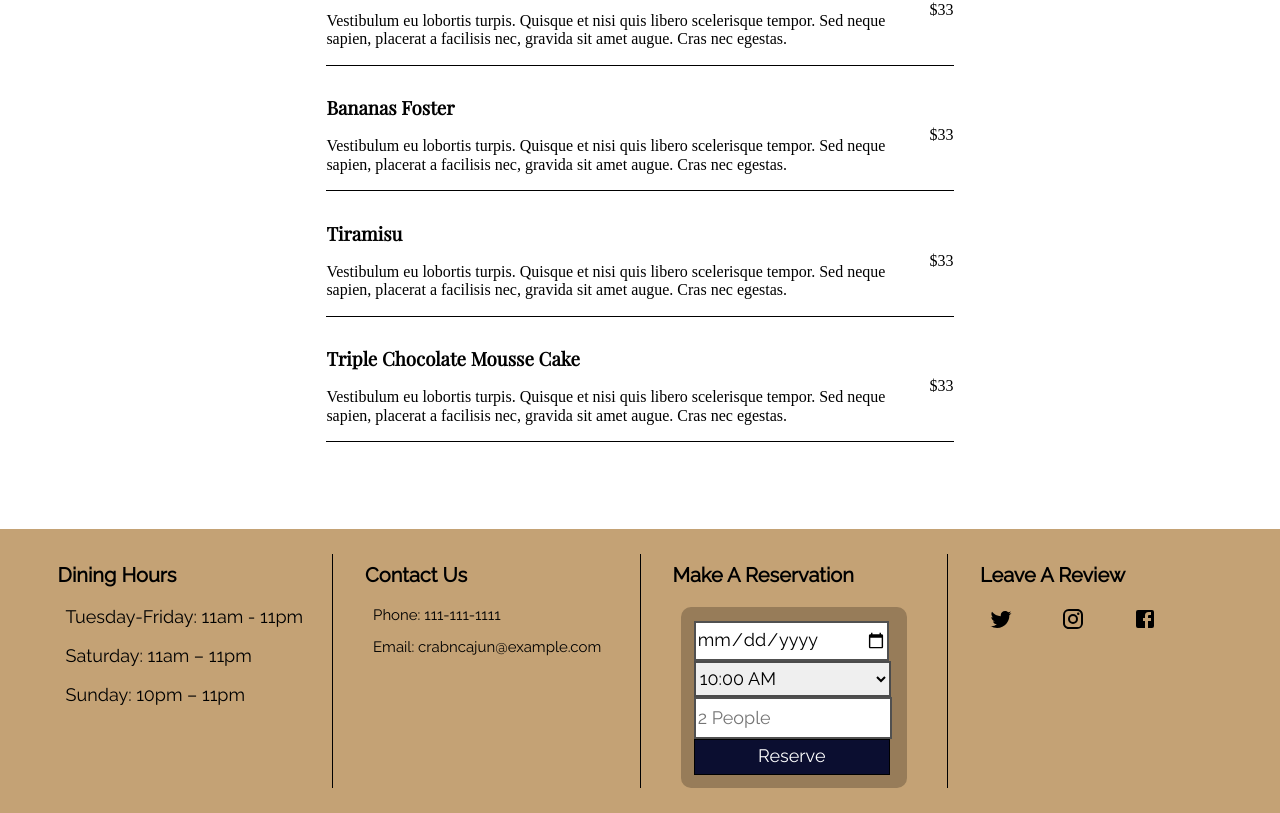
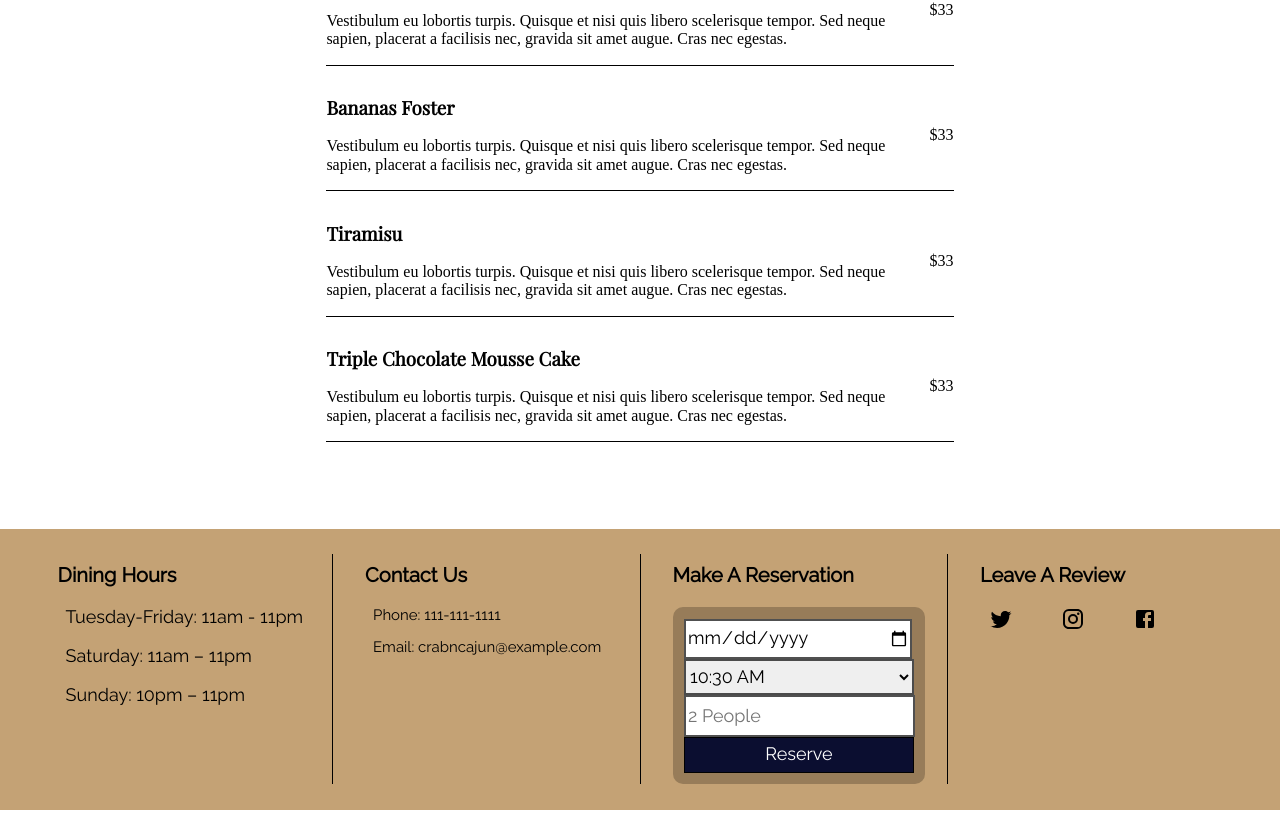
Before and after one commit to breannar888/Crab-N-Creole-Restaurant, a React (Create React App) app: page /menu in a window 1280 px wide. Shown: the part 3049-3862 px from the top of the page. Built offline with nearby package versions, Linux system fonts and the light colour scheme; a web font is replaced by a local one.

Commit message:
fixed width of site/form layout and validation

```diff
--- a/src/components/Layout.js
+++ b/src/components/Layout.js
@@ -2,12 +2,11 @@ import NavBar from "./NavBar";
 import '../css/layout.css';
 
 function Layout(props) {
-    return <div>
+    return <div className="fill-screen">
         <NavBar />
         <main>
             {props.children}
         </main>
     </div>
 }
-
 export default Layout;
--- a/src/components/ReservationForm.js
+++ b/src/components/ReservationForm.js
@@ -13,7 +13,7 @@ class Form extends Component {
 
     this.state = {
       date: "",
-      time: "",
+      time: "10:30 AM",
       amount: "",
     };
 
@@ -39,7 +39,7 @@ class Form extends Component {
 
   handleSubmit = (event) => {
     alert(
-      `${this.state.date}${this.state.time}${this.state.amount}`
+      `Reservation Information: \n\nDate:\n${this.state.date}\nTime:\n${this.state.time}\nPeople:\n${this.state.amount}`
     );
     event.preventDefault();
   };
@@ -61,9 +61,9 @@ class Form extends Component {
             value={this.state.date}
             onChange={this.handleDateChange}
           />
-          <select value={this.state.time} onChange={this.handleTimeChange} required>
+          <select value={this.state.time} onChange={this.handleTimeChange} defaultValue={{ id: '1', time: '10:00 AM'}} required>
             {times.map((eattime) => (
-              <option key={eattime.id} value={eattime.value}>
+              <option key={eattime.id}>
                 {eattime.time}
               </option>
             ))}
--- a/src/css/hero.css
+++ b/src/css/hero.css
@@ -78,7 +78,20 @@
   .hero-phrase {
     font-size: 18px;
   }
-  .hero-text {
-    margin-top: 0%;
+  .hero-btn {
+    padding: 0%;
   }
 }
+
+@media only screen and (max-width: 480px) {
+  .hero-logo {
+    font-size: 55px;
+    margin-top: 7%;
+  }
+  .hero-text {
+    margin-top: 0px;
+  }
+  .hero-btn {
+    padding: 0%;
+  }
+}
--- a/src/css/layout.css
+++ b/src/css/layout.css
@@ -1,3 +1,4 @@
 .fill-screen {
     min-height: 100vh;
+    min-width: 100vw;
 }
--- a/src/css/reservationform.css
+++ b/src/css/reservationform.css
@@ -1,19 +1,21 @@
 form {
-    width: 75%;
+    width: 100%;
     background-color: rgb(151, 124, 89);
     padding: 5%;
     border-radius:10px;
+    overflow: hidden;
 }
 .reserve {
-    margin: 0 0 0 2.5em;
+    margin: 0 2em 0 2em;
+    width: 75%;
 }
 input {
-    width: 95%;
+    width: 97%;
     height: 2em;
     border: 2px solid rgba(0, 0, 0, 0.685);
 }
 button[type="submit"] {
-    width: 98%;
+    width: 100%;
     background-color:rgb(11, 14, 48);
     color: white;
     height: 2em;
@@ -23,8 +25,7 @@ button[type="submit"]:hover {
     background-color: rgb(35, 40, 87);
 }
 select {
-    margin: 1em 0 0 0;
-    width: 98.5%;
+    width: 100%;
     height: 2em;
     border: 2px solid rgba(0, 0, 0, 0.685);
 }
```
